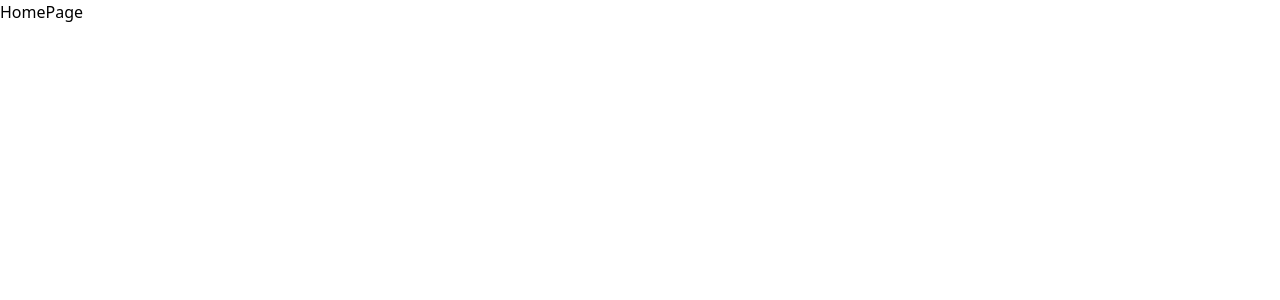
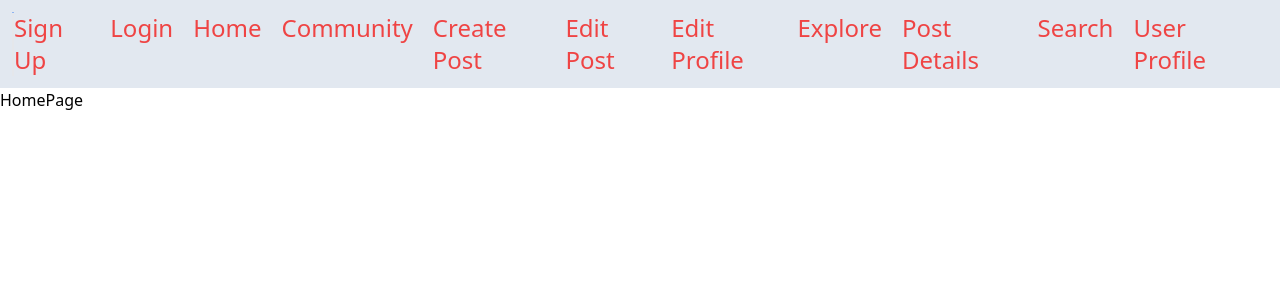
Before and after one commit to Joh221105/bouldering-beta, a React (Create React App) app in the folder frontend/: page / in a window 1280 px wide. Shown: the top 300 px of the page. Built offline with nearby package versions, Linux system fonts and the light colour scheme.

Commit message:
adds temporary navbar to navigate between pages, sets up links for navbar

```diff
--- a/frontend/src/App.js
+++ b/frontend/src/App.js
@@ -1,8 +1,10 @@
 import React from 'react';
 import { Outlet } from 'react-router-dom';
+import Navbar from './Common/Navbar';
 
 const App = () => (
   <div>
+    <Navbar/>
     <Outlet />
   </div>
 );
--- a/frontend/src/Common/Navbar.js
+++ b/frontend/src/Common/Navbar.js
@@ -1,8 +1,22 @@
 import React from 'react'
+import { Link } from 'react-router-dom'
 
 const Navbar = () => {
   return (
-    <div>Navbar</div>
+    <div className='text-red-500 bg-slate-200 flex justify-around p-3 text-2xl'>
+      <div className='border border-t-blue-500'></div>
+      <Link className="mr-5" to="/signup">Sign Up</Link>
+      <Link className="mr-5" to="/login">Login</Link>
+      <Link className="mr-5" to="/">Home</Link>
+      <Link className="mr-5" to="/community">Community</Link>
+      <Link className="mr-5" to="/create">Create Post</Link>
+      <Link className="mr-5" to="/edit-post">Edit Post</Link>
+      <Link className="mr-5" to="/edit-profile">Edit Profile</Link>
+      <Link className="mr-5" to="/explore">Explore</Link>
+      <Link className="mr-5" to="/post">Post Details</Link>
+      <Link className="mr-5" to="/search">Search</Link>
+      <Link className="mr-5" to="/profile">User Profile</Link>
+    </div>
   )
 }
 
--- a/frontend/src/Home/pages/HomePage.js
+++ b/frontend/src/Home/pages/HomePage.js
@@ -1,8 +1,11 @@
 import React from 'react'
+import Navbar from '../../Common/Navbar'
 
 const HomePage = () => {
   return (
-    <div>HomePage</div>
+    <div>
+      HomePage
+    </div>
   )
 }
 
```
Also changed, not shown: frontend/src/index.js (+20 -0 lines), frontend/src/Common/SearchBar.js (added), frontend/src/CreatePost/pages/CreatePostPage.js (renamed from frontend/src/CreatePost/pages/CreatePost.js), frontend/src/EditPost/pages/EditPostPage.js (renamed from frontend/src/EditPost/pages/EditPost.js), frontend/src/UserProfile/pages/UserProfilePage.js (renamed from frontend/src/UserProfile/pages/UserProfile.js).
